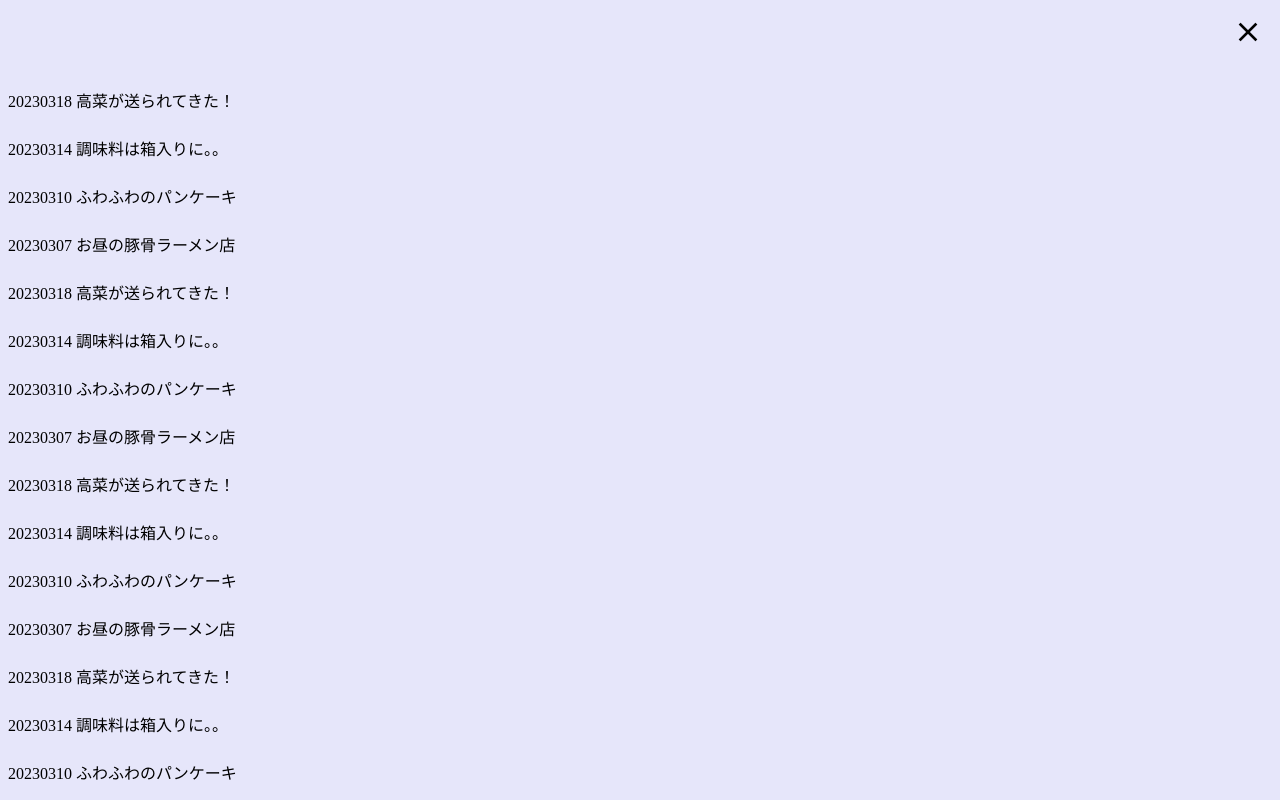
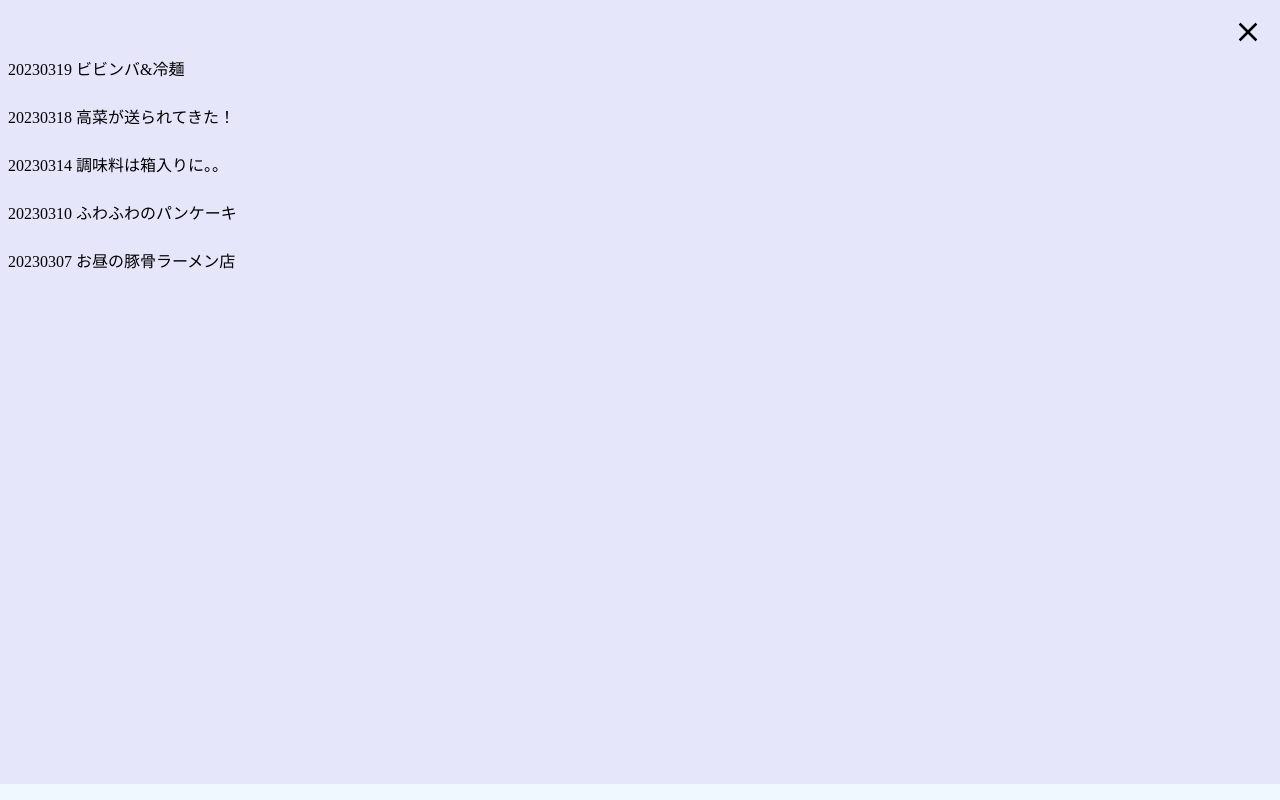
Before and after one commit to taurin360/diary, a plain HTML site: page index.html in a window 1280 px wide. Both pictures are taken after a click on the element "menu". Drawn offline with Linux system fonts and the light colour scheme.

Commit message:
Add files via upload

```diff
--- a/index.html
+++ b/index.html
@@ -10,9 +10,11 @@
 </head>
 <body>
   <header>
-    <h1>日常をきまぐれに書く日記です。</h1>
-    <div class="sp-menu">
-      <span class="material-icons" id="open">menu</span>
+    <div class="hedContents">
+      <h1>日常をきまぐれに書く日記です。</h1>
+      <div class="sp-menu">
+        <span class="material-icons" id="open">menu</span>
+      </div>
     </div>
   </header>
 
@@ -20,36 +22,26 @@
     <span class="material-icons" id="close">close</span>
     <nav>
       <ul class="day-btn-all">
+        <li id="20230319">20230319 ビビンバ&冷麺</li>
         <li id="20230318">20230318 高菜が送られてきた！</li>
         <li id="20230314">20230314 調味料は箱入りに。。</li>
         <li id="20230310">20230310 ふわふわのパンケーキ</li>
         <li id="20230307">20230307 お昼の豚骨ラーメン店</li>
-        <li id="20230318">20230318 高菜が送られてきた！</li>
-        <li id="20230314">20230314 調味料は箱入りに。。</li>
-        <li id="20230310">20230310 ふわふわのパンケーキ</li>
-        <li id="20230307">20230307 お昼の豚骨ラーメン店</li>
-        <li id="20230318">20230318 高菜が送られてきた！</li>
-        <li id="20230314">20230314 調味料は箱入りに。。</li>
-        <li id="20230310">20230310 ふわふわのパンケーキ</li>
-        <li id="20230307">20230307 お昼の豚骨ラーメン店</li>
-        <li id="20230318">20230318 高菜が送られてきた！</li>
-        <li id="20230314">20230314 調味料は箱入りに。。</li>
-        <li id="20230310">20230310 ふわふわのパンケーキ</li>
-        <li id="20230307">20230307 お昼の豚骨ラーメン店</li>
-        <li id="20230318">20230318 高菜が送られてきた！</li>
-        <li id="20230314">20230314 調味料は箱入りに。。</li>
-        <li id="20230310">20230310 ふわふわのパンケーキ</li>
-        <li id="20230307">20230307 お昼の豚骨ラーメン店 last</li>
       </ul>
     </nav>
   </div>
 
   <main>
     <ul>
-      <li class='diary' id="20230318">
+      <li class='diary' id="20230319">
+        <p>20130319</p>
+        <img src="img/20230319.jpg" alt="画像" width="280">
+        <p>イオンのフードコートで昼食。前から気になっていた韓国料理を注文。ビビンバ&冷麺。小さく見えるのにこれで1090円もした。(-_-;)</p>
+      </li>
+      <li class='diary done' id="20230318">
         <p>20130318</p>
         <img src="img/20230318.jpg" alt="画像" width="280">
-        <p>実家から高菜が送られてきた。これで食卓が少し豊になる。(^_^)</p>
+        <p>実家から高菜が送られてきた。新漬けだね。これで食卓が少し豊になる。(^_^)</p>
       </li>
       <li class='diary done' id="20230314">
         <p>20130314</p>
--- a/js/diary.js
+++ b/js/diary.js
@@ -3,26 +3,47 @@
 {
   // 初回表示のインデックスは0番目
   let img_index = 0;
+  let hmavAilable = 1;
   const open = document.getElementById('open');
   const close = document.getElementById('close');
+  const hedContents = document.querySelector('.hedContents');
   const overlay = document.querySelector('.overlay');
 
     // ハンバーガーメニュークリック時の動作
   let showHmenu = function() {
-    // 日付メニューを前面に表示
-    overlay.classList.add('show');
+    // ハンバーガーメニュー有効の時のみ。それ以外はイベント破棄。
+    if (hmavAilable === 0) {
+      // 日付メニューを前面に表示
+      overlay.classList.add('show');
+      // ヘッダ部分を非表示とする
+      hedContents.classList.add('done');
+      // 現在表示している日記画面を非表示とする
+      document.querySelectorAll('.diary')[img_index].classList.add('done');
+      // 表示画像を透過ありにする
+      document.querySelectorAll('img')[img_index].classList.remove('changed');
+    }
   }
+  // ハンバーガーメニューボタンのクリックを待ち受ける
+  open.addEventListener('click', showHmenu);
 
   // クローズメニューボタンのクリックを待ち受ける
   close.addEventListener('click', () => {
     // 日付メニューを消す
     overlay.classList.remove('show');
+    // ヘッダ部分表示とする
+    hedContents.classList.remove('done');
+    // 日記画面を表示とする
+    document.querySelectorAll('.diary')[img_index].classList.remove('done');
+    // ハンバーガーメニュー押下無効にする。
+    hmavAilable = 1;
+    // 0.1秒後に透過無し画像にする
+    setTimeout(imgchange, 100);
   });
 
   // トランジション動作が完全に終わってから
   let opendisp = function() {
-    // ハンバーガーメニューボタンのクリックを待ち受ける
-    open.addEventListener('click', showHmenu);
+    // ハンバーガーメニュー押下有効にする。
+    hmavAilable = 0;
   }
 
   // タイマのコールバック関数 日記画面表示0.1秒後に実施
@@ -48,7 +69,7 @@
       // 日付メニューを消す
       overlay.classList.remove('show');
       // ハンバーガーメニューボタンを非表示にする
-      open.classList.add('hide');
+      // open.classList.add('hide');
       // 日記画面をサーチ
       document.querySelectorAll('.diary').forEach((diary, index) => {
         // 押されたボタンの日記画面なら
@@ -57,8 +78,10 @@
           img_index = index;
           // 日記画面を表示する
           diary.classList.remove('done');
-          // ハンバーガーメニューボタンのクリックを待ち受けを一旦停止
-          open.removeEventListener('click', showHmenu);
+          // ヘッダ部分を表示する
+          hedContents.classList.remove('done');
+          // ハンバーガーメニュー押下無効にする。
+          hmavAilable = 1;
           //  0.1秒後に透過無し画像にする
           setTimeout(imgchange, 100);
         }
--- a/style.scss
+++ b/style.scss
@@ -12,9 +12,16 @@ body {
   // ヘッダー
   header {
     background: #e6e6fa;
-    display: flex;
-    padding: 0 16px;
-    padding-bottom: 18px;
+
+    .hedContents {
+      display: flex;
+      padding: 0 16px;
+      padding-bottom: 18px;
+    }
+
+    .hedContents.done {
+      display: none;
+    }
 
     h1 {
       font-size: 16px;
@@ -40,10 +47,9 @@ body {
     left: 0;
     background: rgba(230, 230, 250, 1.00);
     text-align: left;
-    padding: 64px 8px;
+    padding: 32px 8px 512px 8px;
     opacity: 0;
     pointer-events: none;
-    transition: opacity 0.6s;
 
     #close {
       position: absolute;
@@ -68,6 +74,7 @@ body {
   }
 
   .overlay.show {
+    position: static;
     opacity: 1;
     pointer-events: auto;
   }
```
Also changed, not shown: css/style.css, css/style.min.css, img/20230319.jpg (added), 2 other files.
